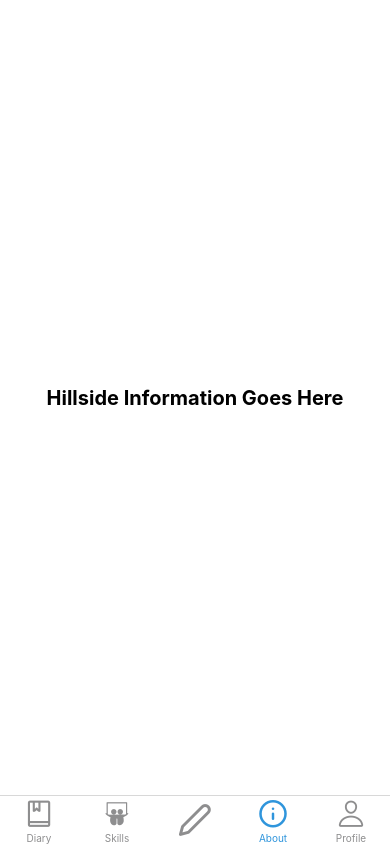
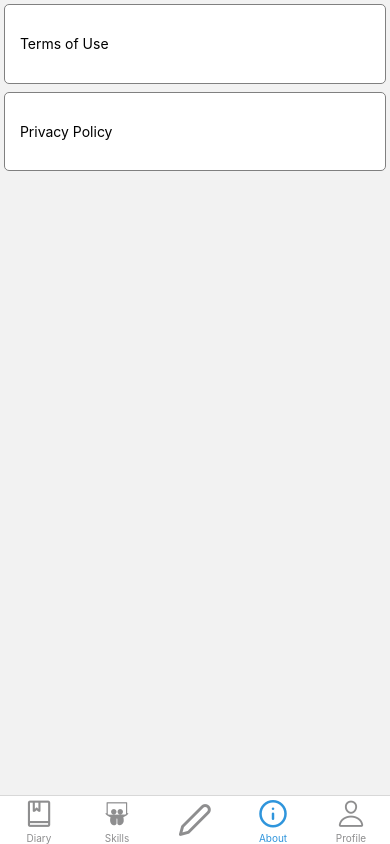
Before and after one commit to nickcooley/hillside_diary_app, a React Native app in the folder HillsideDiaryApp/: screen /About in a window 390 px wide. Built offline with nearby package versions, Linux system fonts and the light colour scheme; what expo-linking would draw is missing.

Commit message:
Created basic about page

```diff
--- a/HillsideDiaryApp/screens/AboutScreen.tsx
+++ b/HillsideDiaryApp/screens/AboutScreen.tsx
@@ -1,12 +1,21 @@
 import * as React from 'react';
-import { StyleSheet } from 'react-native';
+import { StyleSheet, TouchableOpacity, Platform, SafeAreaView, StatusBar } from 'react-native';
 import { Text, View } from '../components/Themed';
 
 export default function AboutScreen() {
   return (
-    <View style={styles.container}>
-      <Text style={styles.title}>Hillside Information Goes Here</Text>
-    </View>
+    <SafeAreaView style={styles.container}>
+      <TouchableOpacity
+              style={styles.button}
+              onPress={() => console.log('Terms of Use')}>
+              <Text>Terms of Use</Text>
+      </TouchableOpacity>
+      <TouchableOpacity
+              style={styles.button}
+              onPress={() => console.log('Privacy Policy')}>
+              <Text>Privacy Policy</Text>
+      </TouchableOpacity>
+    </SafeAreaView>
   );
 }
 
@@ -14,15 +23,18 @@ const styles = StyleSheet.create({
   container: {
     flex: 1,
     alignItems: 'center',
+    paddingTop: Platform.OS === 'android' ? StatusBar.currentHeight : 0,
+  },
+  button:{
     justifyContent: 'center',
-  },
-  title: {
-    fontSize: 20,
-    fontWeight: 'bold',
-  },
-  separator: {
-    marginVertical: 30,
-    height: 1,
-    width: '80%',
+    width: '98%',
+    height: '10%',
+    margin: 4,
+    borderStyle: 'solid',
+    borderColor: 'grey',
+    borderWidth: 1,
+    borderRadius: 5,
+    backgroundColor: 'white',
+    paddingLeft: 15,
   },
 });
```
